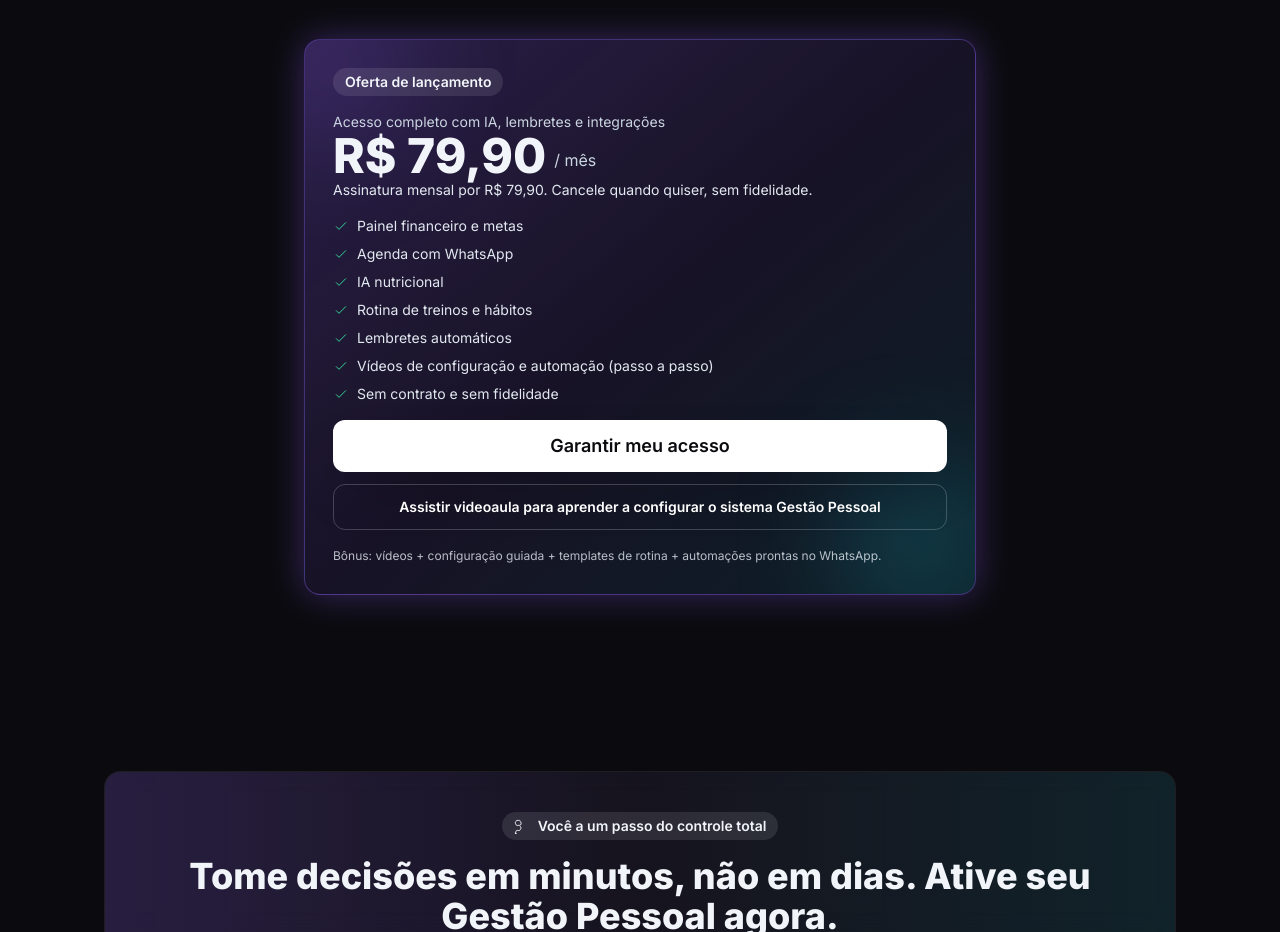
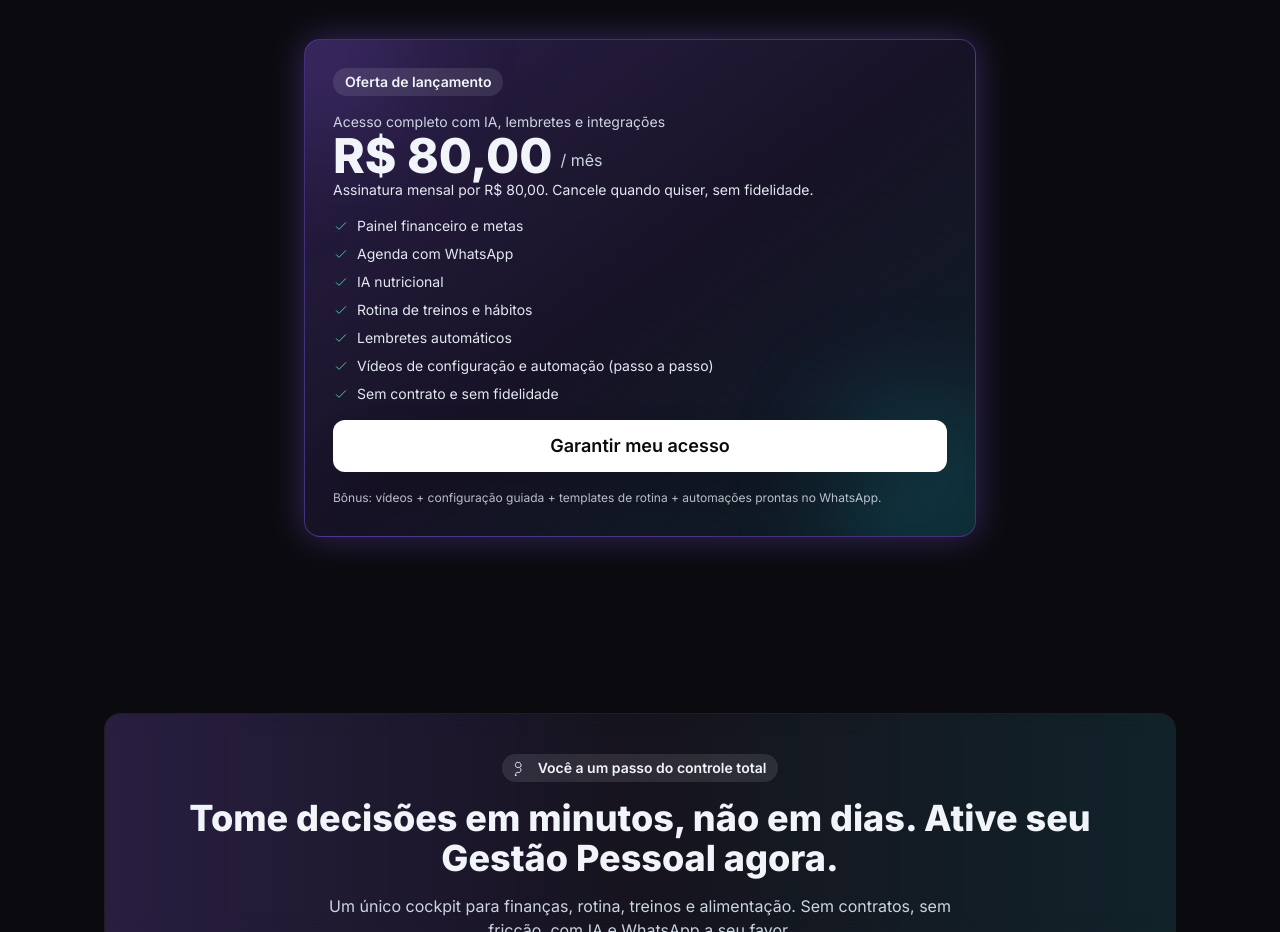
Before and after one commit to fa9958189/Gestao-Pessoal-Principal, a Next.js app: page / in a window 1280 px wide. Shown: the part 3700-4632 px from the top of the page. Built offline with nearby package versions, Linux system fonts and the light colour scheme.

Commit message:
Atualiza preço do plano e remove botão de videoaula

```diff
--- a/components/PricingSection.tsx
+++ b/components/PricingSection.tsx
@@ -1,7 +1,6 @@
 "use client";
 
 import { motion } from "framer-motion";
-import Link from "next/link";
 import { CheckIcon } from "./icons";
 
 const features = [
@@ -46,11 +45,11 @@ export default function PricingSection({ onOpenOverlay }: PricingSectionProps) {
             <div>
               <p className="text-sm text-slate-300">Acesso completo com IA, lembretes e integrações</p>
               <div className="flex items-end gap-2">
-                <span className="text-5xl font-extrabold">R$ 79,90</span>
+                <span className="text-5xl font-extrabold">R$ 80,00</span>
                 <span className="text-slate-300 mb-2">/ mês</span>
               </div>
               <p className="text-slate-200 text-sm">
-                Assinatura mensal por R$ 79,90. Cancele quando quiser, sem fidelidade.
+                Assinatura mensal por R$ 80,00. Cancele quando quiser, sem fidelidade.
               </p>
             </div>
             <ul className="space-y-2 text-sm text-slate-200">
@@ -60,7 +59,7 @@ export default function PricingSection({ onOpenOverlay }: PricingSectionProps) {
                 </li>
               ))}
             </ul>
-            <div className="space-y-3">
+            <div>
               <button
                 type="button"
                 onClick={onOpenOverlay}
@@ -69,12 +68,6 @@ export default function PricingSection({ onOpenOverlay }: PricingSectionProps) {
               >
                 Garantir meu acesso
               </button>
-              <Link
-                href="/videoaulas"
-                className="inline-flex items-center justify-center w-full rounded-xl border border-white/20 px-6 py-3 text-sm font-semibold text-white transition hover:-translate-y-0.5"
-              >
-                Assistir videoaula para aprender a configurar o sistema Gestão Pessoal
-              </Link>
             </div>
             <div className="text-xs text-slate-200/80 leading-relaxed">
               Bônus: vídeos + configuração guiada + templates de rotina + automações prontas no WhatsApp.
```
